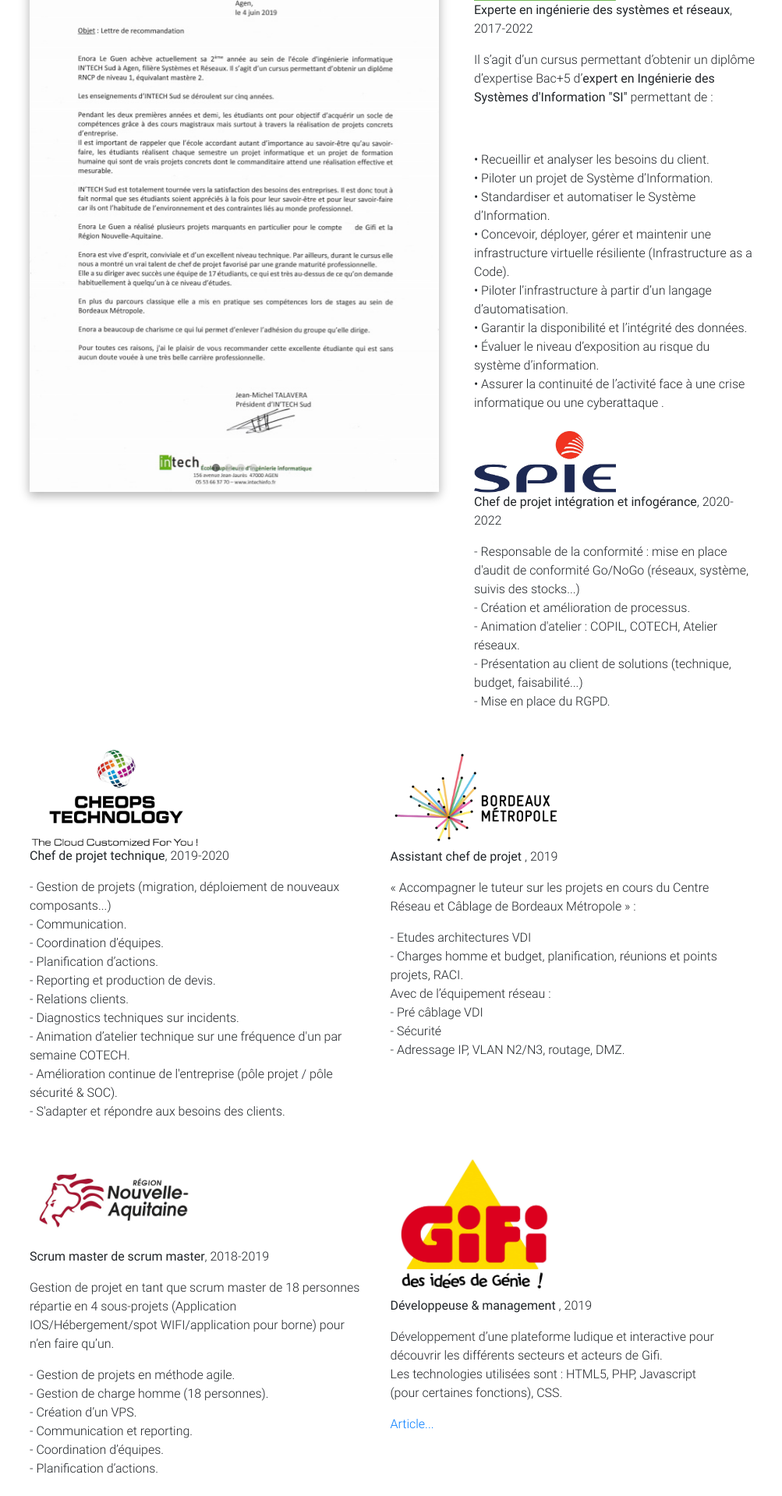
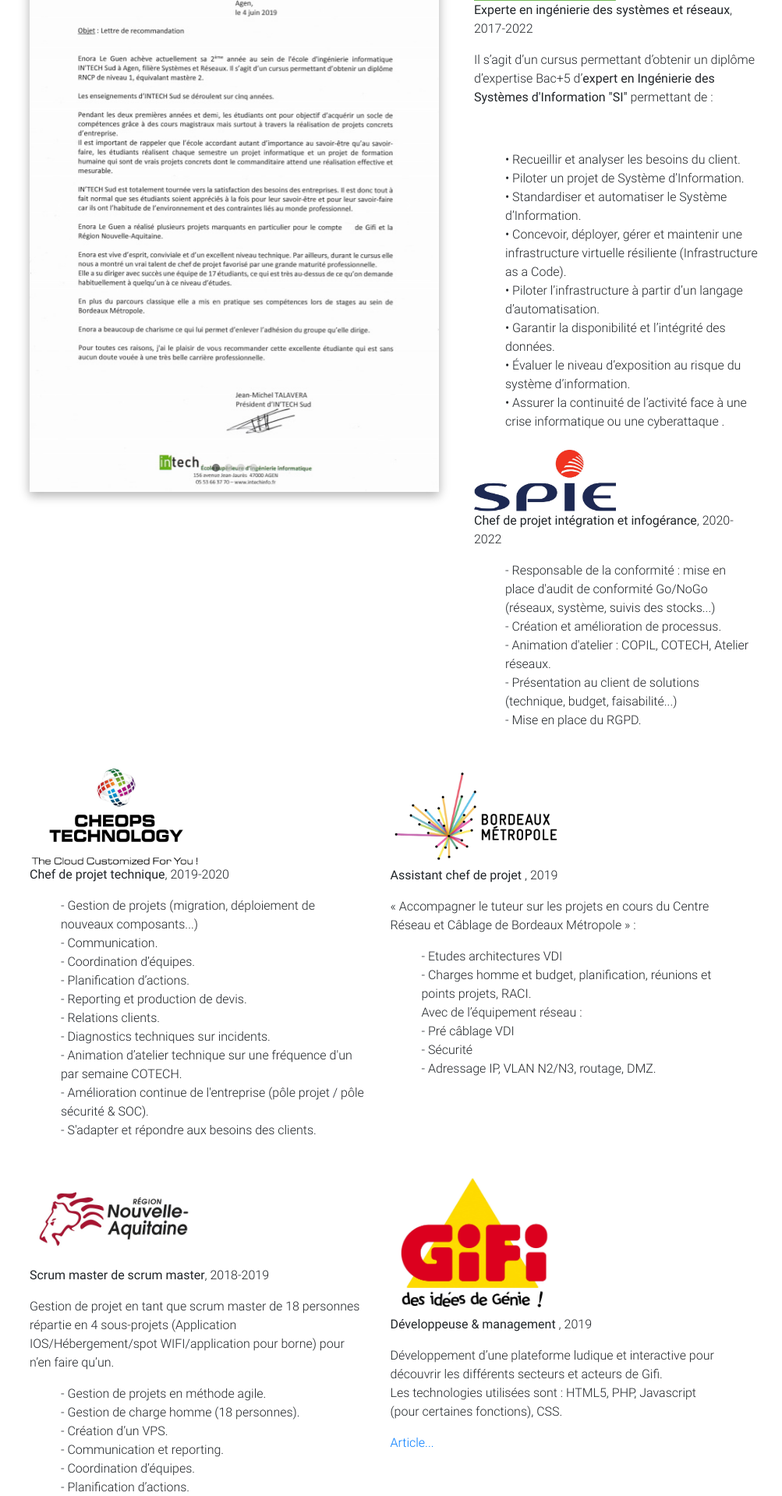
Before and after one commit to Gxina/enoraleguen.fr, a PHP site: page / in a window 1280 px wide. Shown: the part 2747-4666 px from the top of the page at 78% size, without its empty margins (62-1065 px from the left). Run offline with PHP 8.4, Linux system fonts and the light colour scheme; some libraries are stand-ins or nearby versions.

Commit message:
Update style.css

```diff
--- a/css/style.css
+++ b/css/style.css
@@ -51,3 +51,8 @@ header,
   0% { width: 0; }
   100% { width: }
 }
+
+.tabulation {
+display: inline-block;
+margin-left: 40px;
+}
```
